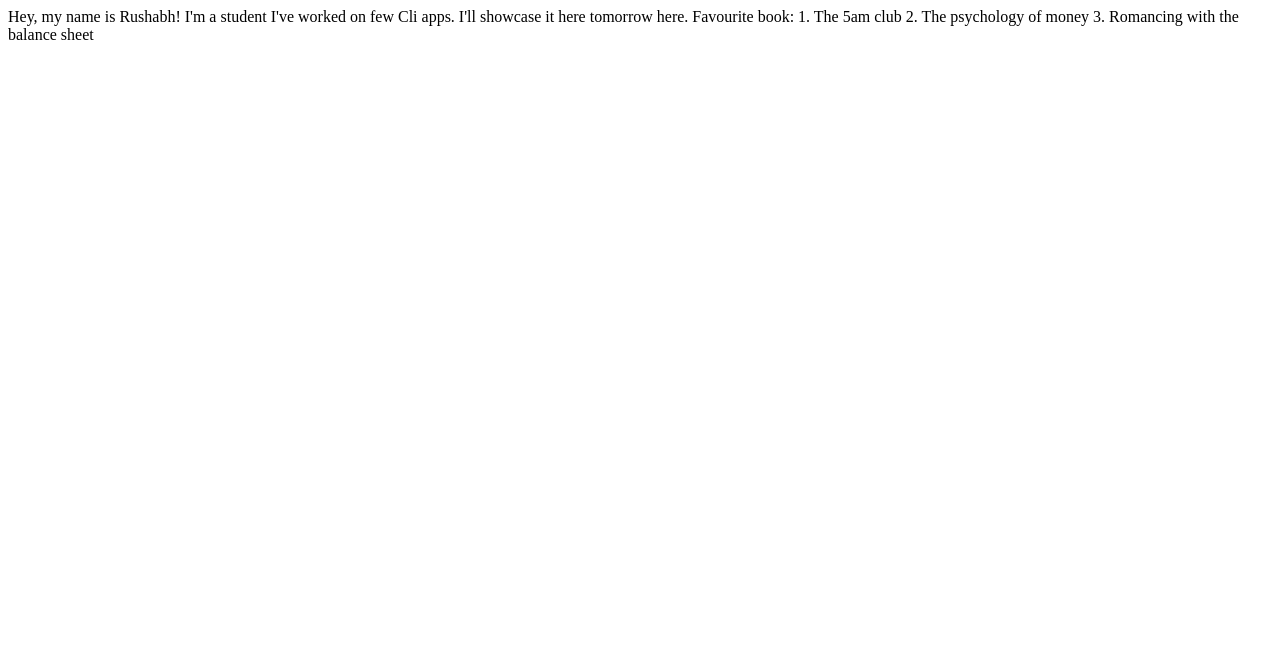
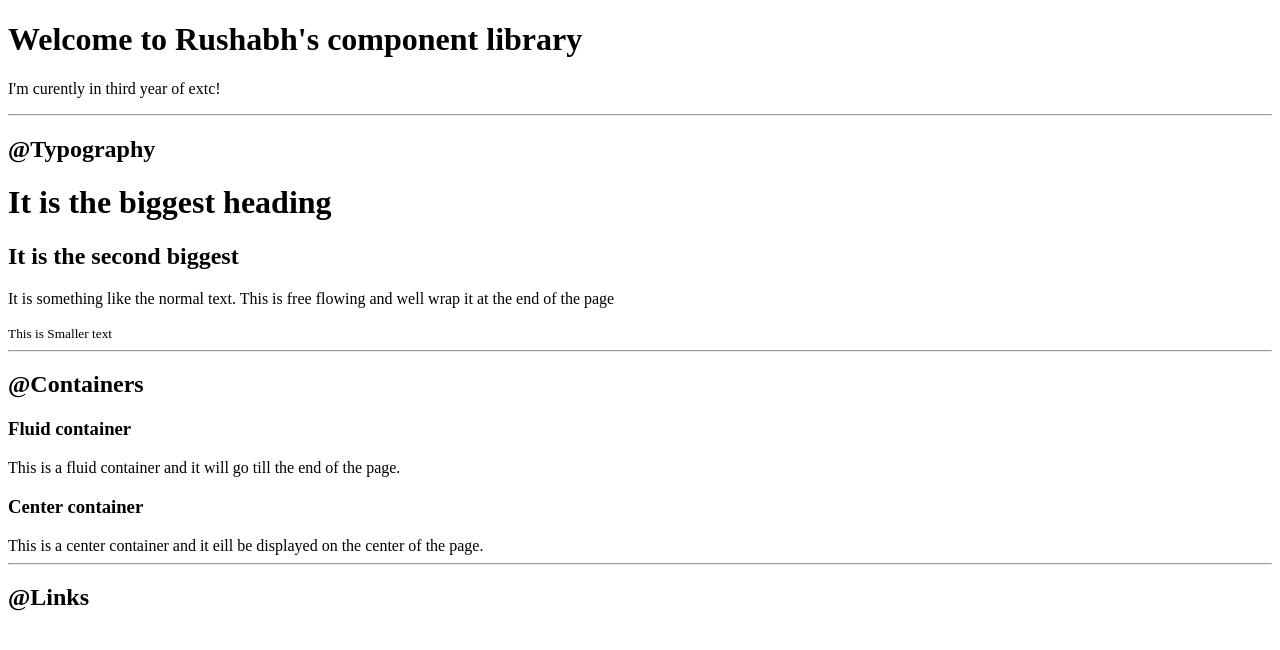
Before and after one commit to Rushabhdarji/Rushabhdarji-site, a plain HTML site: page index.html in a window 1280 px wide. Drawn offline with Linux system fonts and the light colour scheme.

Commit message:
upto links

```diff
--- a/index.html
+++ b/index.html
@@ -6,14 +6,27 @@
     <title>Student site</title>
 </head>
 <body>
-    Hey, my name is Rushabh!
-    I'm a student
+    <h1>Welcome to Rushabh's component library</h1>
+    <p>I'm curently in third year of extc!</p>
+    <hr>
+    <h2>@Typography</h2>
 
-    I've worked on few Cli apps. I'll showcase it here tomorrow here.
+    <h1>It is the biggest heading</h1>
+    <h2>It is the second biggest</h2>
+    <p>It is something like the normal text. This is free flowing and well wrap it at the end of the page</p>
+    <small>This is Smaller text</small>
+    <hr>
+    <!--The position of the text can be changed by only using css-->
+    <h2>@Containers</h2>
+    <h3>Fluid container</h3>
+    <div>This is a fluid container and it will go till the end of the page.</div>
 
-    Favourite book:
-    1. The 5am club
-    2. The psychology of money
-    3. Romancing with the balance sheet
+    <h3>Center container</h3>
+    <div>This is a center container and it eill be displayed on the center of the page.</div>
+    <hr>
+
+    <h2>@Links</h2>
+
+
 </body>
 </html>
```
